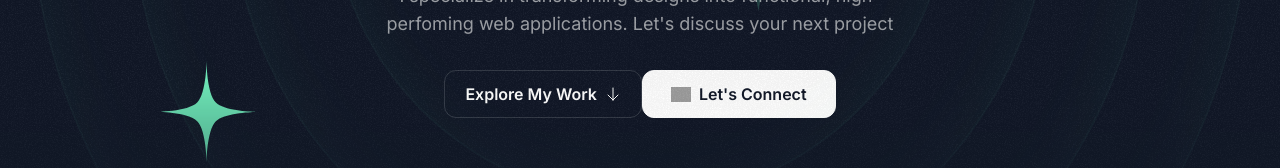
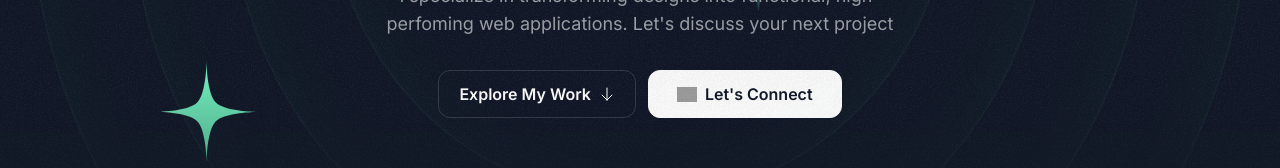
Before and after one commit to makkentoshi/portfolio-page, a Next.js app: page / in a window 1280 px wide. Shown: the part 576-744 px from the top of the page. Built offline with nearby package versions, Linux system fonts and the light colour scheme; grey boxes are pictures that could not be loaded; a web font is replaced by a local one.

Commit message:
refactor: Update HeroSection component to add gap between elements

```diff
--- a/sections/Hero.tsx
+++ b/sections/Hero.tsx
@@ -78,7 +78,7 @@
             web applications. Let's discuss your next project
           </p>
         </div>
-        <div className="flex flex-col md:flex-row justify-center items-center mt-8  ">
+        <div className="flex flex-col md:flex-row justify-center items-center mt-8 gap-3  ">
           <button className="inline-flex items-center gap-2 border border-white/15 px-5 h-12 rounded-xl ">
             <span className="font-semibold">Explore My Work</span>
             <ArrowSign className="w-4 h-4"></ArrowSign>
```
